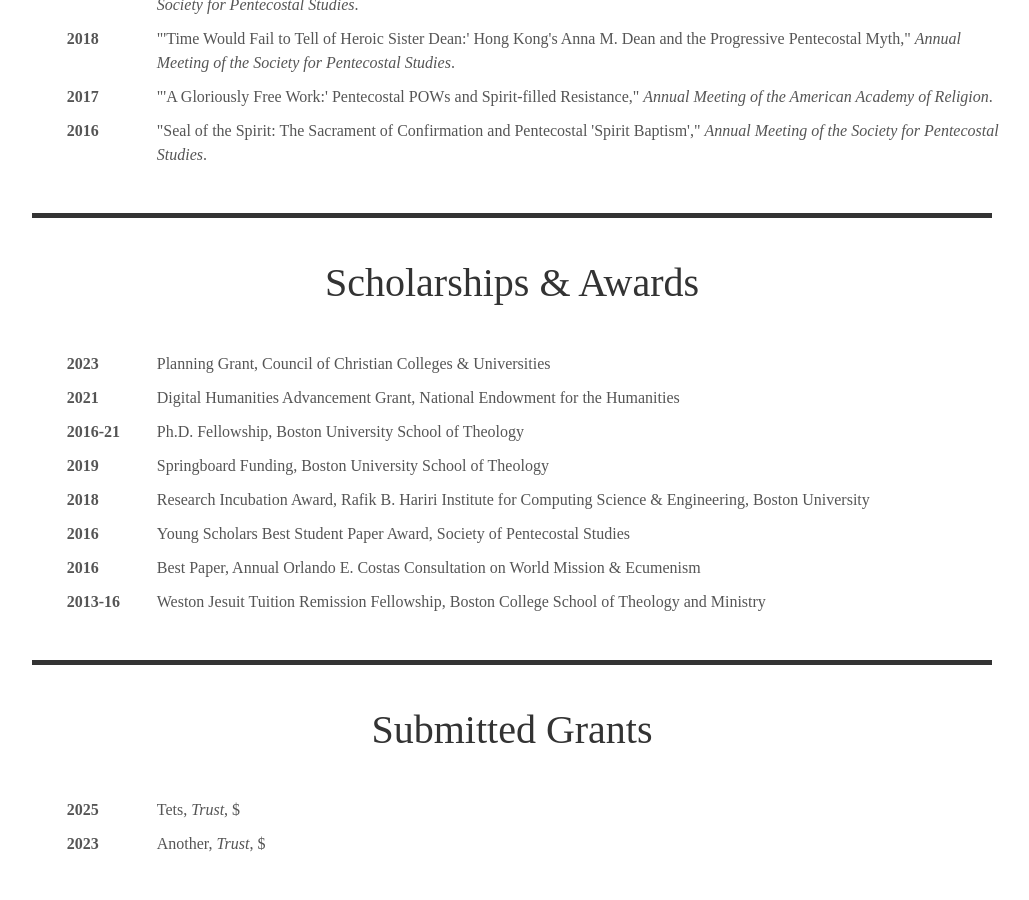
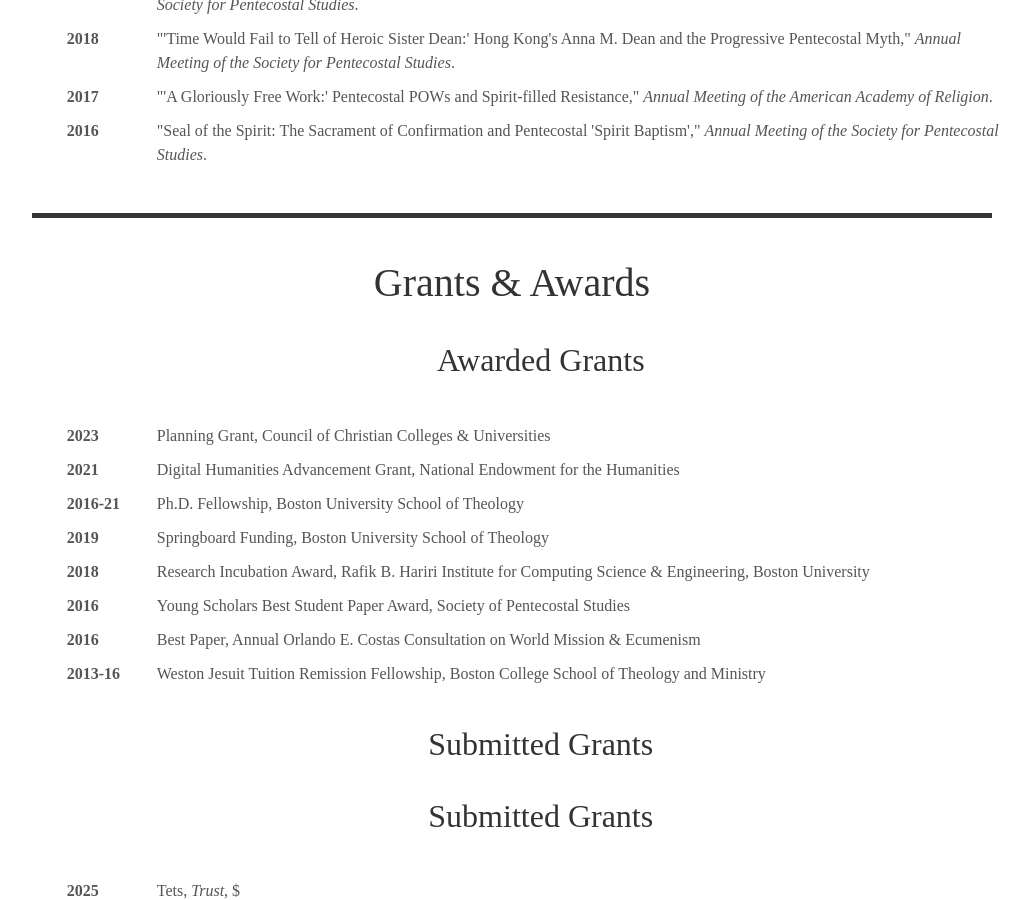
Before and after one commit to alex-mayfield/alex-mayfield.github.io, a Jekyll site: the page built from index.html, in a window 1280 px wide and 900 px high, scrolled down 6728 px. Shown: the whole window, without its empty margins (128-1157 px from the left). Built offline with Jekyll 4.4.1, drawn with Linux system fonts in a browser that asks for light colours; some web fonts are replaced.

Commit message:
Update about.html

```diff
--- a/_includes/about.html
+++ b/_includes/about.html
@@ -196,11 +196,12 @@
 </div>
 
 <!-- AWARDS --------------------------------------------------------------------------------------------------->
-<div class="section-title" id="awards"><h1>Scholarships & Awards</h1></div>
+<div class="section-title" id="awards"><h1>Grants & Awards</h1></div>
 <div class="row-full">
   <div class="full">
     {% for item in site.data.awards.list %}
       {% if forloop.first %}
+        <h2>Awarded Grants</h2>
         <table class="publication"><thead>
           <tr><td><b>{{item.year}}</b></td><td>{{item.title}}</td></tr>
       {% else %}
@@ -208,14 +209,9 @@
       {% endif %}
     {% endfor %}
         </thead></table>
-  </div>
-</div>
 
-<!-- APPPLIED GRANTS  --------------------------------------------------------------------------------------------------->
-<div class="section-title" id="applied-grants"><h1>Submitted Grants</h1></div>
-<div class="row-full">
-  <div class="full">
     {% for item in site.data.grants-applied.list %}
+      <h2>Submitted Grants</h2>
       {% if forloop.first %}
         <table class="publication"><thead>
           <tr><td><b>{{item.year}}</b></td><td>{{item.title}}, <i>{{item.grantee}}</i>, ${{item.ammount}}</td></tr>
```
